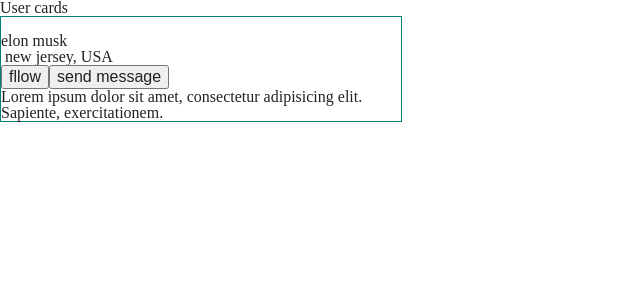
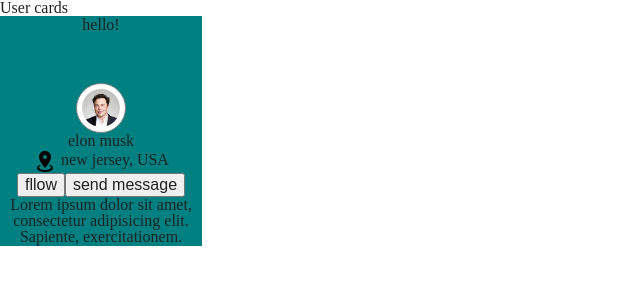
Before and after one commit to ASpudka/Practic_09-05, a plain HTML site: page index.html in a window 1280 px wide. Shown: the whole page, without its empty margins (0-640 px from the left). Drawn offline with Linux system fonts and the light colour scheme.

Commit message:
mistakes card-bg-heder

```diff
--- a/assets/css/style.css
+++ b/assets/css/style.css
@@ -7,15 +7,21 @@
 }
 
 .card-wrapper{
-  --img-size: 100px;
+  --img-size: 50px;
+
   width: calc(4*var(--img-size));
   border: 1px solid teal;
+   background-color: teal;
+  text-align: center;
 }
 .card-dg-heder{
+  height: calc(2*var(--img-size));
+  border: 1px solid teal;
+  background-color: wheat;
 
 }
 .card-content{
-
+margin-top: calc(1*var(--img-size));
 }
 
 .photo-wrapper{
@@ -23,7 +29,15 @@
 }
 
 .photo{
+  box-sizing: border-box;
   width:var(--img-size);
+  height: var(--img-size);
+  padding: 5px;
+  border: 1px solid grey;
+  border-radius: 50%;
+  background-color: white;
+  object-fit: cover;
+  object-position: top;
 }
 
 .full-name-user{
@@ -41,3 +55,5 @@
 .btn{
 
 }
+.card-footer{
+}
--- a/index.html
+++ b/index.html
@@ -11,19 +11,21 @@
  <section class="cards-conteiner container-title">
    <h1 class="container-title">User cards</h1>
  <article class="card-wrapper">
-   <div clas="card-dg-heder"></div>
+   <div clas="card-dg-heder">
+     <h2>hello!</h2>
+   </div>
    <div class="card-content">
      <div class="photo-wrapper">
-       <img src="" alt="" class="photo"></div>
+       <img src="./assets/css/images/Elon_Musk_Royal_Society_(crop2).jpg" alt="" class="photo"></div>
      <h2 class="full-name-user">elon musk</h2>
      <address>
-       <img src="" alt=""class=map-marcer> new jersey, USA</address>
+       <img src="./assets/css/images/icons/map-marker-radius.png" alt=""class=map-marcer> new jersey, USA</address>
      <div class="btn-wrapper">
        <button class="btn">fllow</button><button class="btn">send message</button></div>
      <p>Lorem ipsum dolor sit amet, consectetur adipisicing elit. Sapiente, exercitationem.</p>
    </div>
    <footer class="card-footer">
-     <a href="" class="social-icon fb"></a><a href="" class="social-icon google"></a><a href="" class="social-icon twitter"></a>
+     <a href="./assets/css/images/icons/alpha-f-box-outline.png" class="social-icon fb"></a><a href="./assets/css/images/icons/google.png" class="social-icon google"></a><a href="./assets/css/images/icons/twitter.png" class="social-icon twitter"></a>
    </footer>
  </article>
 </section>
```
Also changed, not shown: assets/css/images/Elon_Musk_Royal_Society_(crop2).jpg (added), assets/css/images/icons/alpha-f-box-outline.png (added), assets/css/images/icons/google.png (added), assets/css/images/icons/map-marker-radius.png (added), assets/css/images/icons/twitter.png (added).
